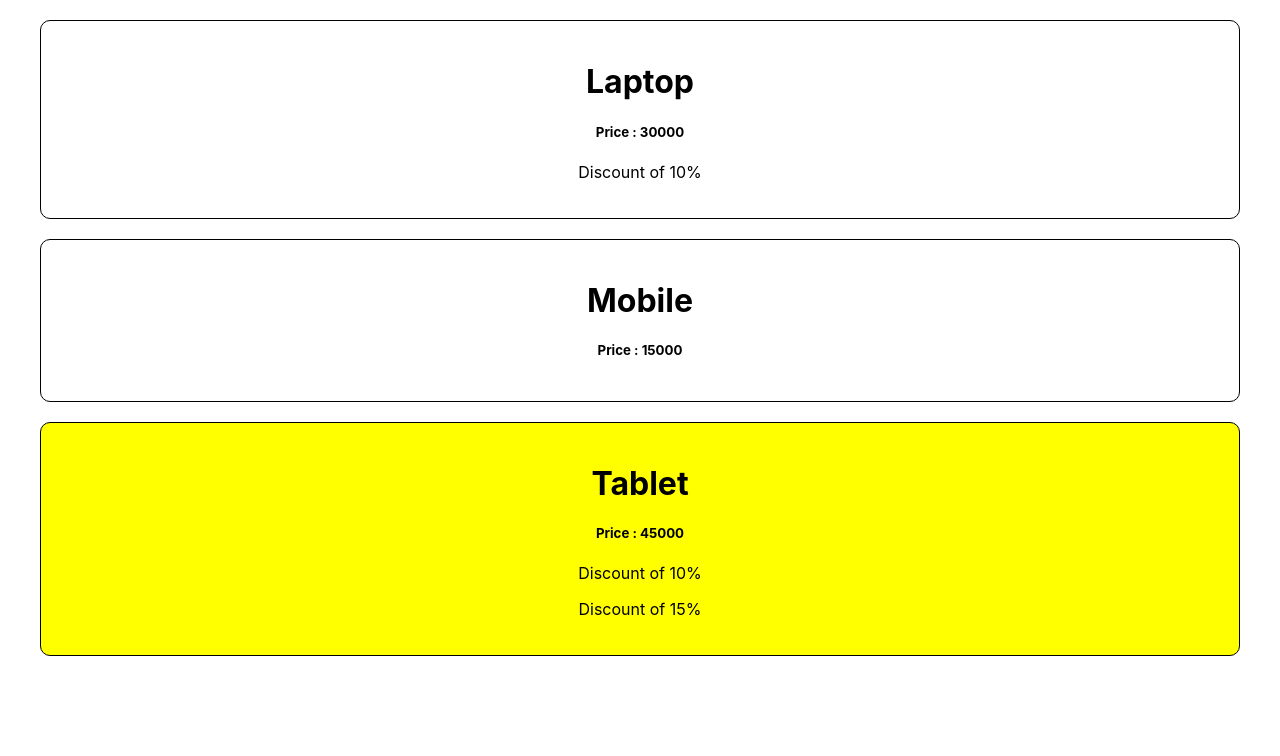
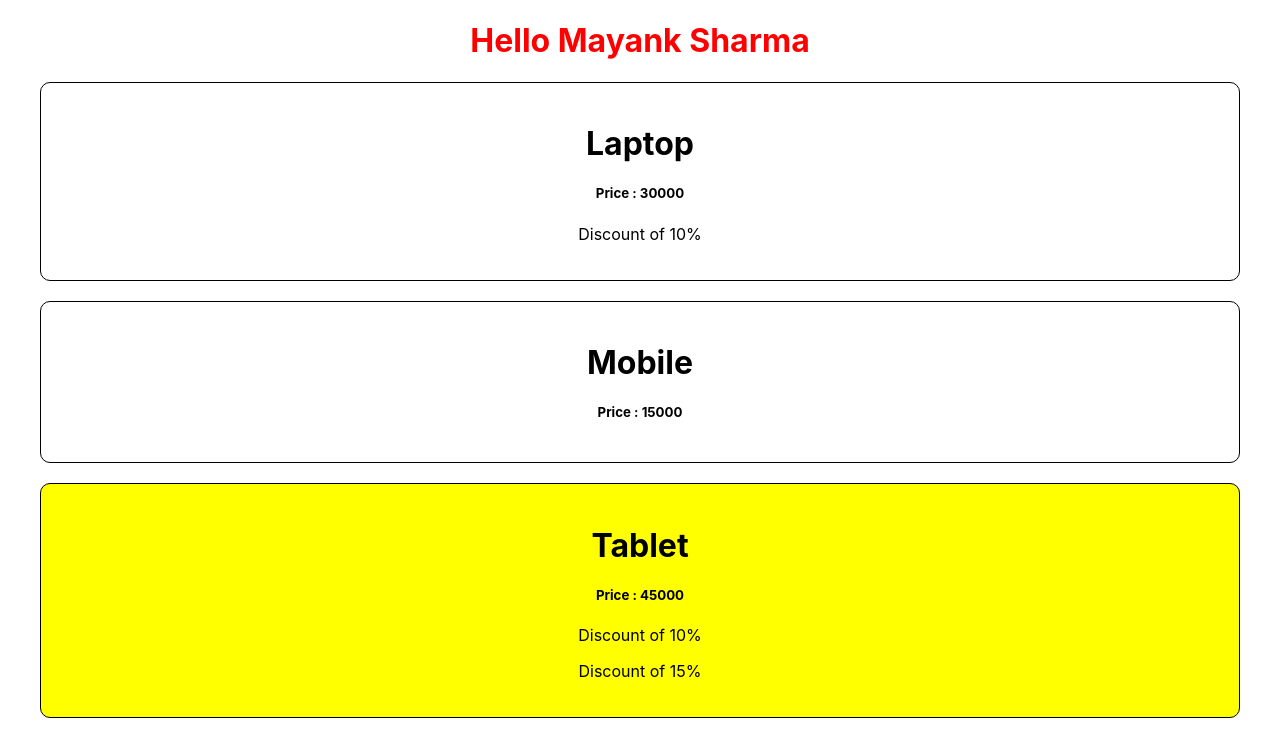
Before and after one commit to mayank-sharma-12/ReactJs-Practice, a React (Create React App) app: page / in a window 1280 px wide. Shown: the top 756 px of the page. Built offline with nearby package versions, Linux system fonts and the light colour scheme.

Commit message:
Successfully Done This Activity

```diff
--- a/src/App.js
+++ b/src/App.js
@@ -1,10 +1,12 @@
 import logo from "./logo.svg";
 import "./App.css";
 import ProductTab from "./component/ProductsTab";
+import MsgBox from "./component/MsgBox";
 
 function App() {
   return (
     <div>
+      <MsgBox userName="Mayank Sharma" textColor="red" />
       <ProductTab />
     </div>
   );
--- /dev/null
+++ b/src/component/MsgBox.js
@@ -0,0 +1,7 @@
+import React from "react";
+
+function MsgBox({ userName, textColor }) {
+  return <h1 style={{ color: textColor, textAlign:"center" }}>Hello {userName} </h1>;
+}
+
+export default MsgBox;
```
